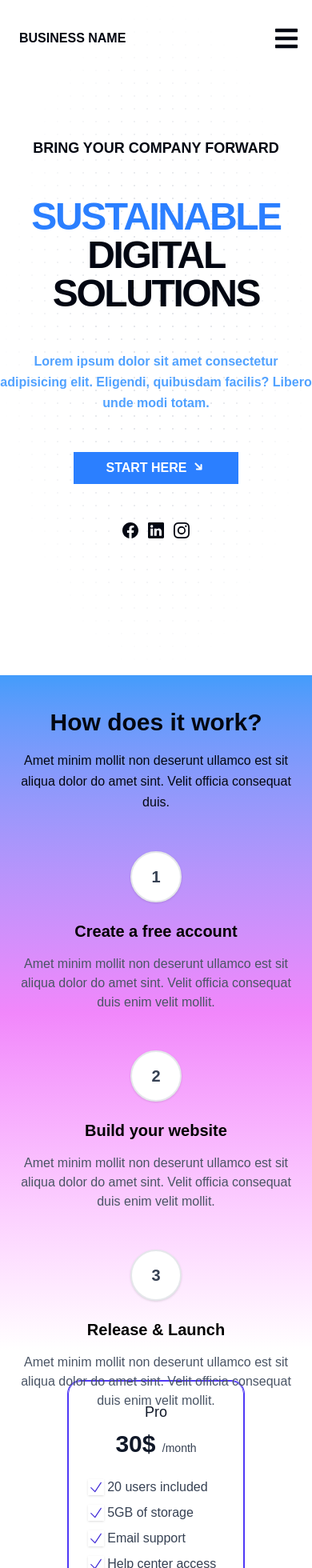
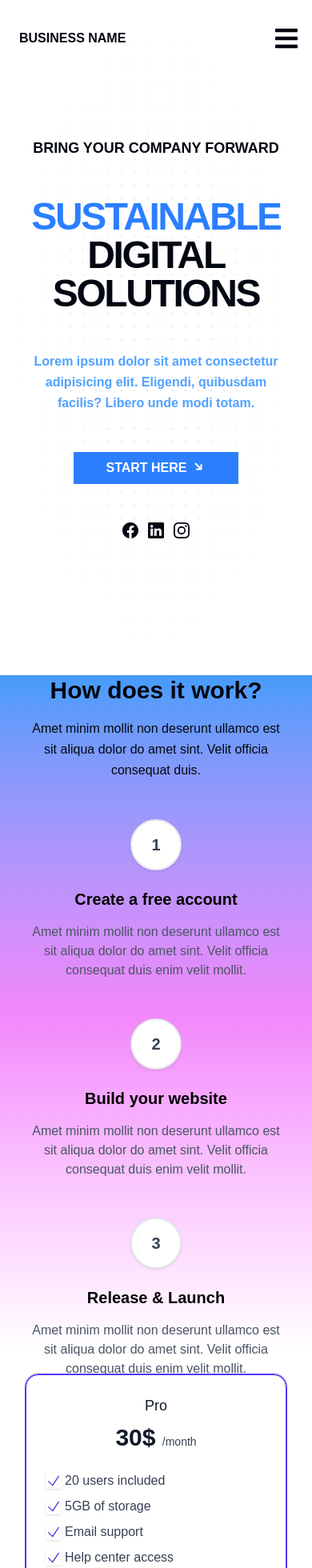
Before and after one commit to joncernero/skemaClient, a Next.js app: page / in a window 390 px wide. Shown: the top 1960 px of the page at 80% size. Built offline with nearby package versions, Linux system fonts and the light colour scheme.

Commit message:
Improve mobile styling and install prettier

```diff
--- a/package.json
+++ b/package.json
@@ -37,6 +37,8 @@
     "dotenv": "^16.4.7",
     "eslint": "^9",
     "eslint-config-next": "15.3.1",
+    "prettier": "^3.8.1",
+    "prettier-plugin-tailwindcss": "^0.7.2",
     "tailwindcss": "^4",
     "tsx": "^4.19.3",
     "typescript": "^5"
--- a/src/components/About.tsx
+++ b/src/components/About.tsx
@@ -3,8 +3,8 @@ import Image from 'next/image'
 
 const About = () => {
   return (
-    <section className='about grid place-items-center h-screen py-10 sm:py-16 lg:py-24 bg-gradient-to-b from-[#439cfb] via-[#f187fb] to-white'>
-      <div className='px-4 mx-auto max-w-7xl sm:px-6 lg:px-8'>
+    <section className='about grid place-items-center h-screen px-8 md:px-0 bg-gradient-to-b from-[#439cfb] via-[#f187fb] to-white'>
+      <div className='mx-auto max-w-7xl'>
         <div className='max-w-2xl mx-auto text-center'>
           <h2 className='text-3xl font-bold leading-tight sm:text-4xl lg:text-5xl'>
             How does it work?
--- a/src/components/Footer.tsx
+++ b/src/components/Footer.tsx
@@ -1,7 +1,7 @@
 export default function Footer() {
   return (
-    <footer className="w-full bg-white">
-      <div className="mx-auto max-w-screen-xl px-4 pt-16 pb-8 sm:px-6 lg:px-8">
+    <footer className="w-full bg-white p-8">
+      <div className="mx-auto w-full max-w-7xl">
         <div className="grid grid-cols-1 gap-8 lg:grid-cols-2 lg:gap-32">
           <div className="mx-auto max-w-sm lg:max-w-none">
             <p className="mt-4 text-center text-gray-500 lg:text-left lg:text-lg">
--- a/src/components/Hero.tsx
+++ b/src/components/Hero.tsx
@@ -36,7 +36,7 @@ const Hero: React.FC = () => {
   const fadeBase = 'transition-all duration-700 ease-out'
 
   return (
-    <main className='relative w-full h-screen flex items-center justify-center overflow-hidden'>
+    <main className='relative w-full h-screen flex items-center justify-center overflow-hidden px-8'>
       <div className='absolute h-full w-full bg-[radial-gradient(#e5e7eb_1px,transparent_1px)] [background-size:16px_16px] [mask-image:radial-gradient(ellipse_50%_50%_at_50%_50%,#000_40%,transparent_100%)]'></div>
 
       <div className='w-full max-w-7xl flex flex-col gap-12'>
@@ -66,7 +66,7 @@ const Hero: React.FC = () => {
         <p
           className={`${fadeBase} delay-300 ${
             mounted ? 'opacity-100 translate-y-0' : 'opacity-0 -translate-y-4'
-          } text-center text-md md:text-lg font-bold text-blue-400 max-w-2xl mx-auto leading-relaxed`}>
+          } text-center text-md md:text-lg font-bold text-blue-400 w-full max-w-2xl mx-auto leading-relaxed`}>
           Lorem ipsum dolor sit amet consectetur adipisicing elit. Eligendi,
           quibusdam facilis? Libero unde modi totam.
         </p>
--- a/src/components/Pricing.tsx
+++ b/src/components/Pricing.tsx
@@ -1,8 +1,8 @@
 export default function Pricing() {
   return (
-    <div className="grid w-full h-screen bg-white place-items-center">
-      <div className="mx-auto max-w-3xl px-4 py-8 sm:px-6 sm:py-12 lg:px-8">
-        <div className="grid grid-cols-1 gap-4 sm:grid-cols-2 sm:items-center md:gap-8">
+    <div className="grid w-full h-screen bg-white place-items-center px-8 md:px-0">
+      <div className="mx-auto w-full max-w-3xl">
+        <div className="grid grid-cols-1 gap-8 sm:grid-cols-2 sm:items-center">
           <div className="rounded-2xl border border-indigo-600 p-6 shadow-xs ring-1 ring-indigo-600 sm:order-last sm:px-8 lg:p-12">
             <div className="text-center">
               <h2 className="text-lg font-medium text-gray-900">
--- a/src/components/Reviews.tsx
+++ b/src/components/Reviews.tsx
@@ -52,12 +52,12 @@ const Reviews: React.FC = () => {
   };
 
   return (
-    <div className="relative flex justify-center items-center w-full h-screen overflow-hidden md:p-24">
-      <div className="overflow-hidden w-full">
+    <div className="relative flex justify-center items-center w-full h-screen overflow-hidden px-8 md:px-0">
+      <div className="overflow-hidden w-full max-w-7xl">
         {reviews.map((review, index) => (
           <div
             key={index}
-            className={`px-6 flex flex-col justify-center items-center gap-y-2 ${
+            className={`flex flex-col justify-center items-center gap-y-2 ${
               slideIndex === index + 1 ? "block" : "hidden"
             }`}
           >
```
Also changed, not shown: 2 other files (tests, documents, lock files or other folders).
